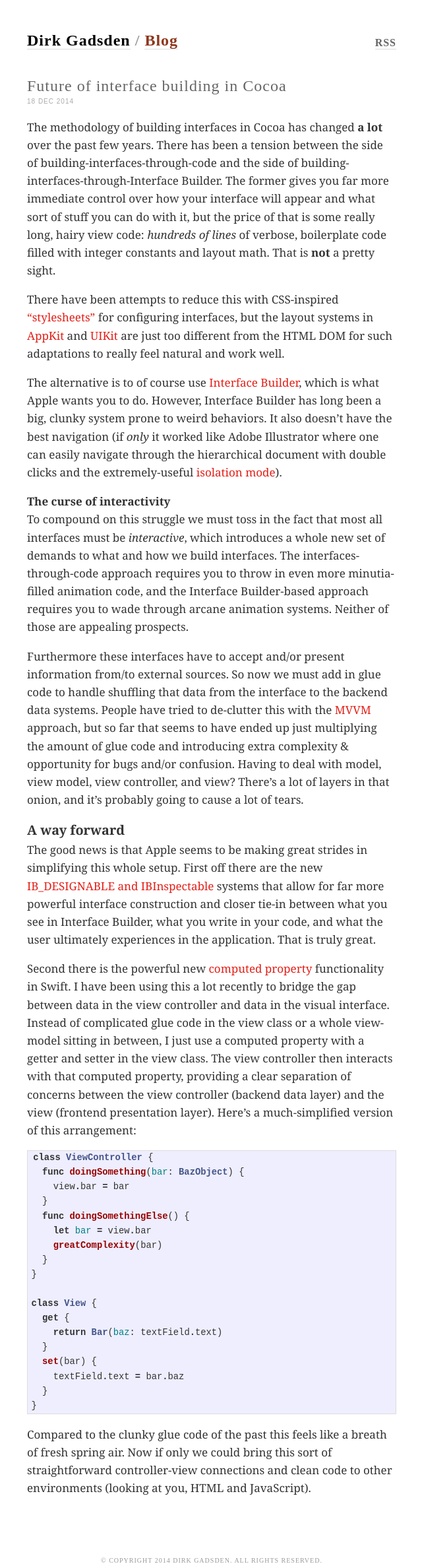
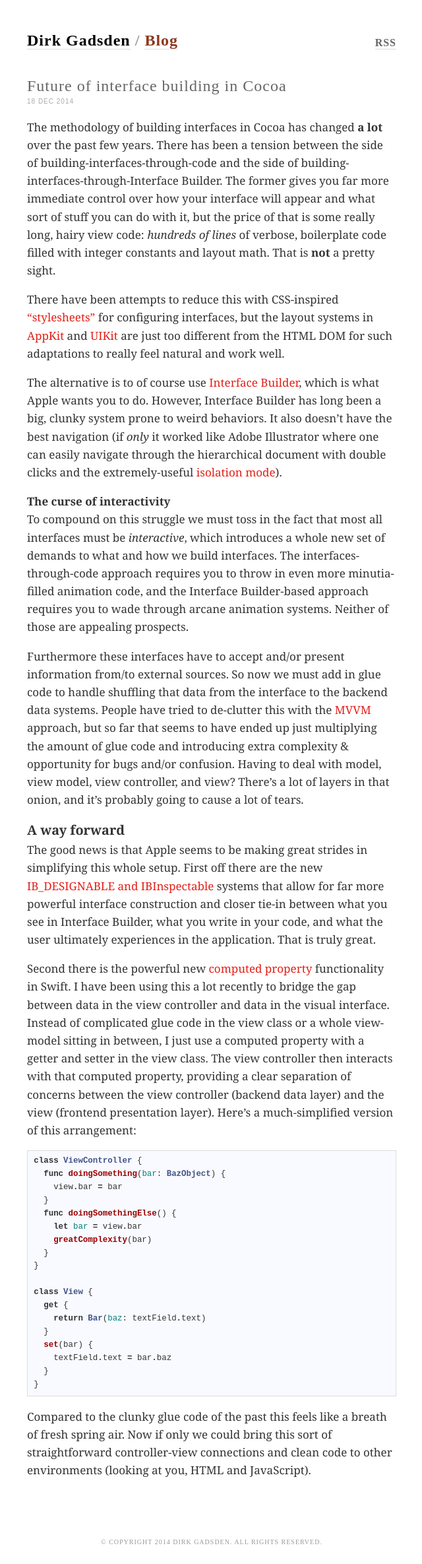
Before and after one commit to dirk/dirk.to, a Jekyll site: the page built from blog/_posts/2014-12-18-future-of-interface-building.md, in a window 1280 px wide. Shown: the whole page at 66% size, without its empty margins (319-959 px from the left). Built offline with Jekyll 4.4.1, drawn with Linux system fonts in a browser that asks for light colours; Markdown is read by kramdown in place of the engine named in the settings; comment, search, counter and statistics services are not loaded; after the commit the page ends 2342 px from its top, so only the background shows below that.

Commit message:
Tweak styling

```diff
--- a/css/blog.css
+++ b/css/blog.css
@@ -65,24 +65,18 @@ h2 a:hover span, .posts h3 a:hover span {color: #333;}
 
 /* Standard */
 .post pre {
-  border: 1px solid #ddd;
-  background-color: #eef;
-  padding: 0 .4em;
+  padding: 0.5em 0.75em; border: 1px solid #ddd; background-color: #f8faff;
+  font-size: 0.9em;
 }
 .post ul, .post ol {
   margin-left: 1.35em;
 }
-.post pre code {
-  border: none;
-  background-color: #eef;
-  padding: 0 .2em;
-}
-/* Special terminal appearance */
+/*.post pre code {padding: 0 .2em; border: none; background-color: #eef;}*/
+
+/* Special terminal appearance
 .post pre.terminal {
   border: 1px solid #000;
   background-color: #333;
   color: #FFF;
 }
-.post pre.terminal code {
-  background-color: #333;
-}
+.post pre.terminal code {background-color: #333;}*/
```
